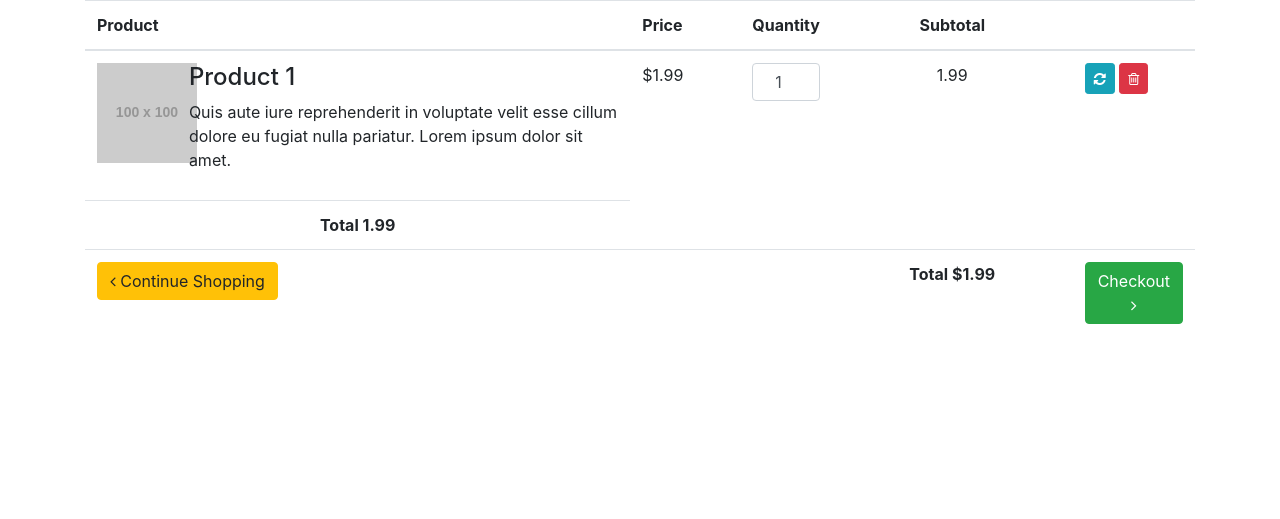
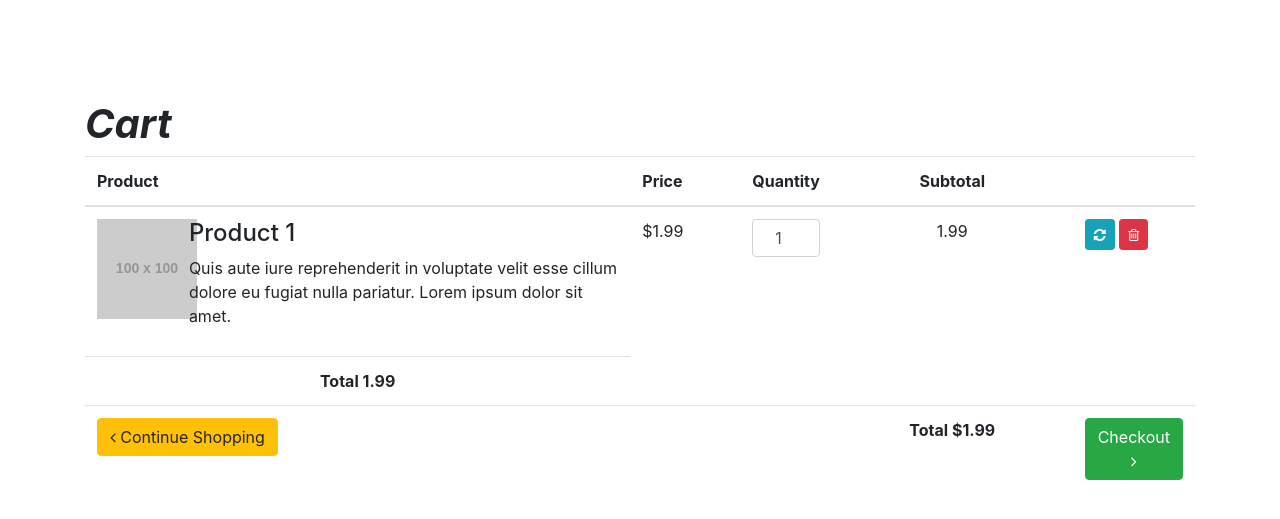
Before and after one commit to Sem3-Project/Single-Vendor-E-Commerce-Platform, a PHP site: page /customer/cart.php in a window 1280 px wide. Shown: the top 519 px of the page. Run offline with PHP 8.4, Linux system fonts and the light colour scheme; grey boxes labelled with a size stand in for pictures from a placeholder-image service; some libraries are stand-ins or nearby versions.

Commit message:
Update cart.php

```diff
--- a/application/View/customer/cart.php
+++ b/application/View/customer/cart.php
@@ -5,8 +5,12 @@
 <script src="../../../public/js/jquery-1.11.1.min.js"></script>
 
 <link href="//maxcdn.bootstrapcdn.com/font-awesome/4.1.0/css/font-awesome.min.css" rel="stylesheet">
-<div class="container">
-	<table id="cart" class="table table-hover table-condensed">
+<link rel="stylesheet" href="../../../public/css/login.css" />
+
+<div class="container" style="margin-top:100px;">
+<h1 align='left' margin="100px" ><i><b>Cart</b></i></h1>
+	<table id="cart" class="table table-hover table-condensed" >
+
     				<thead>
 						<tr>
 							<th style="width:50%">Product</th>
@@ -52,4 +56,5 @@
 				</table>
 </div>
 
+
 </html>
```
